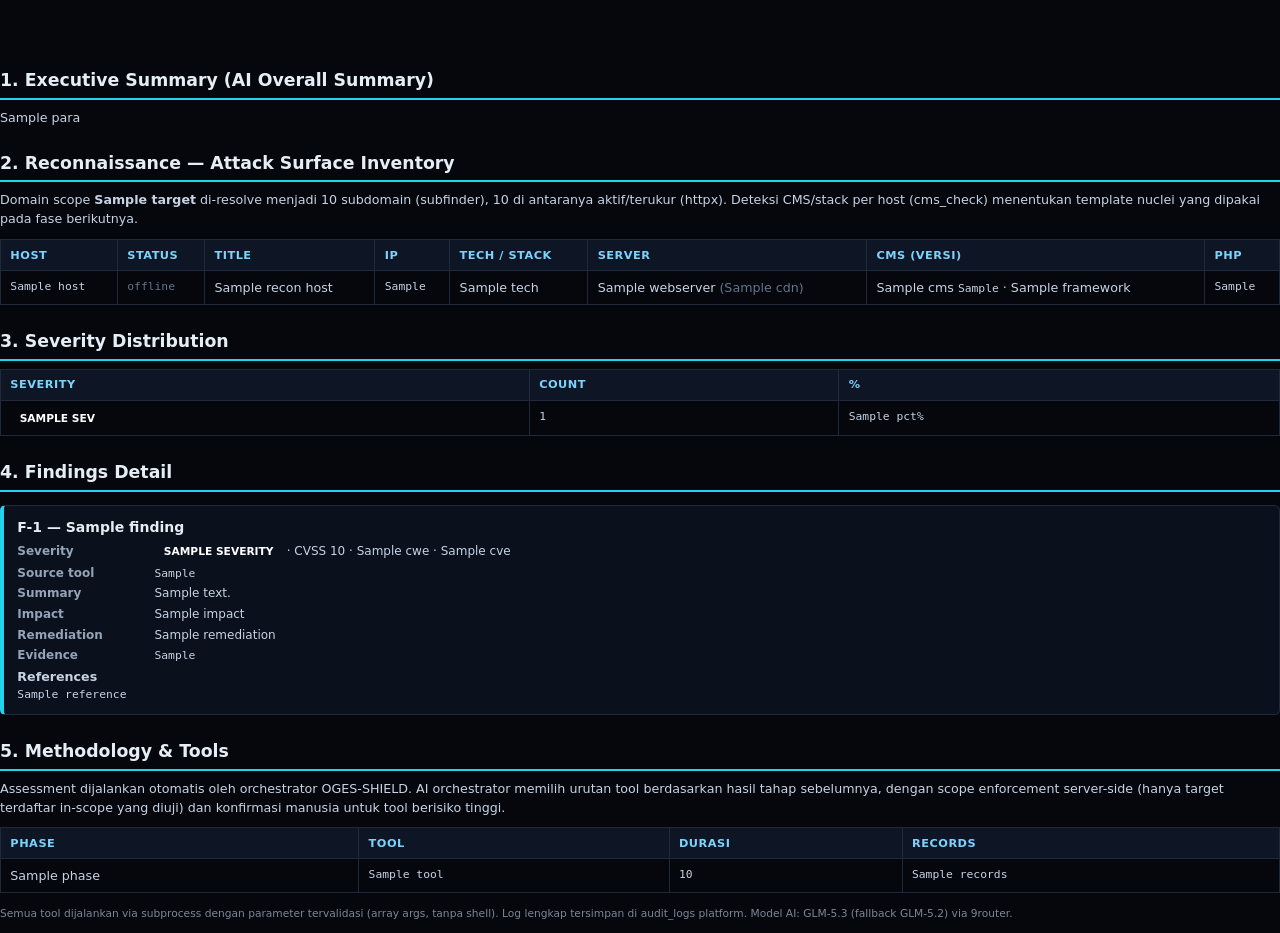
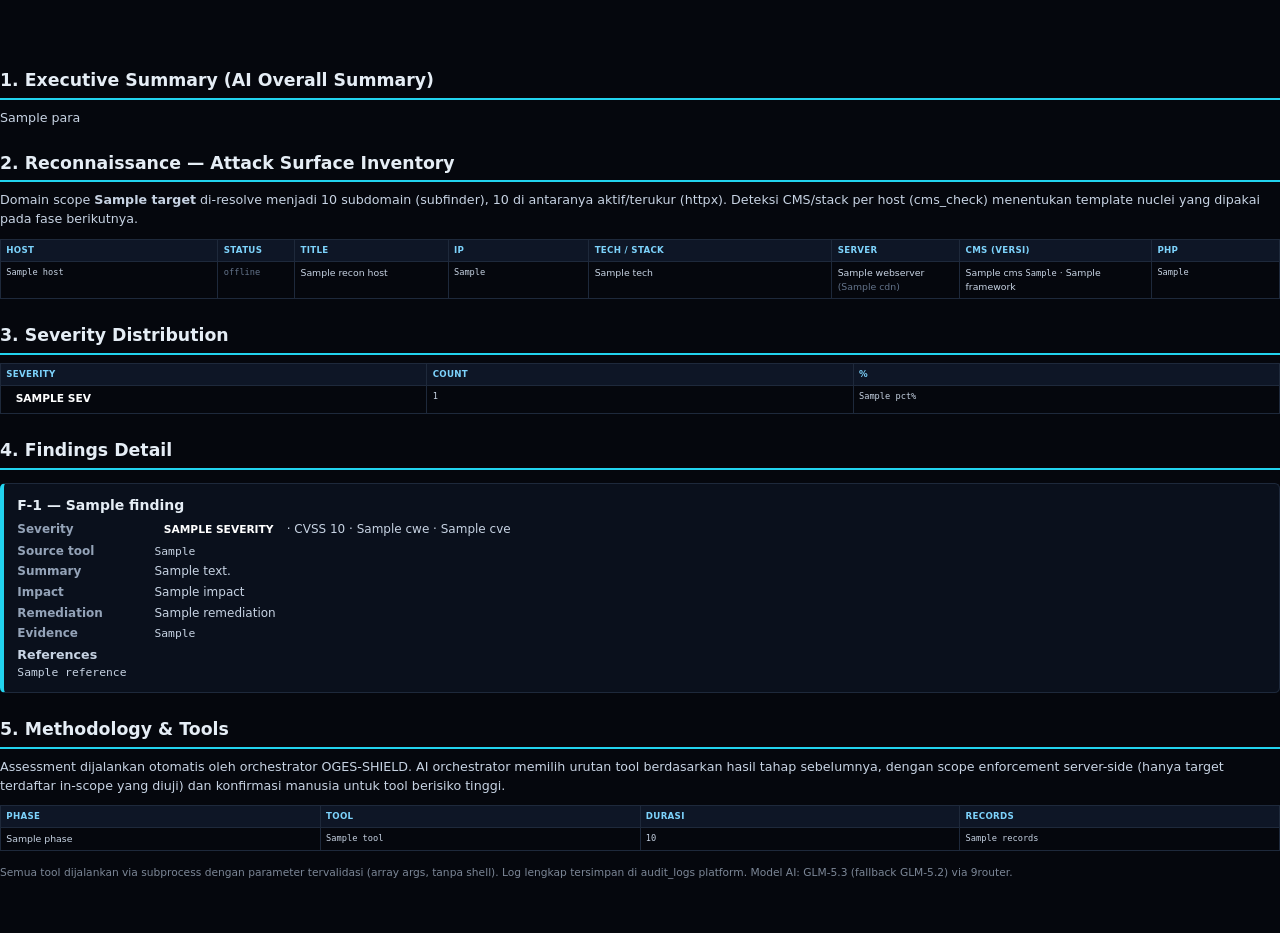
Before and after one commit to phenomu/OGES-SHIELD, a Python web app: template orchestrator/reports/templates/report_template.html in a window 1280 px wide. Shown: the part 1079-2012 px from the top of the page. After the commit the page ends 1958 px from the top, so only its background shows below. Run offline with Jinja, Linux system fonts and the light colour scheme; the template is opened without the code that fills it: most values are stand-ins (such as "Sample title", 1, 10 or a date in 2020).

Commit message:
fix(report): tabel tidak keluar lebar kertas
Bug: tabel recon 8 kolom melebihi area konten A4 (teks menabrak margin
kanan — verified pixel lum 190 di margin). Fix:
- table-layout fixed + colgroup proporsional (host 17%, status 6%,
  title 12%, ip 11%, tech 19%, server 10%, cms 15%, php 10%)
- font tabel mengecil: td 7pt, th 6.5pt, mono 6.5pt
- overflow-wrap break-word (host panjang wrap, tidak dorong kolom lain)
- padding rapat 3pt 4pt
Verified regen 2 report (25ef7a9b + mock WP b4776e1e 5 halaman):
semua halaman margin kanan bersih (lum ≤7), dark tetap (avg 15-22).

```diff
--- a/orchestrator/reports/templates/report_template.html
+++ b/orchestrator/reports/templates/report_template.html
@@ -40,10 +40,11 @@
   .sev-low      { background: #22D3EE; color: #06202B; }
   .sev-info     { background: #64748B; }
 
-  table.data { width: 100%; border-collapse: collapse; margin: 6pt 0 10pt; }
-  table.data th { background: #0E1626; text-align: left; padding: 5pt 7pt; font-size: 8.5pt; text-transform: uppercase; letter-spacing: 0.5px; border: 1px solid #1E293B; color: #7DD3FC; }
-  table.data td { padding: 5pt 7pt; border: 1px solid #1E293B; vertical-align: top; color: #C7D3E3; }
+  table.data { width: 100%; border-collapse: collapse; margin: 6pt 0 10pt; table-layout: fixed; }
+  table.data th { background: #0E1626; text-align: left; padding: 3pt 4pt; font-size: 6.5pt; text-transform: uppercase; letter-spacing: 0.3px; border: 1px solid #1E293B; color: #7DD3FC; }
+  table.data td { padding: 3pt 4pt; border: 1px solid #1E293B; vertical-align: top; color: #C7D3E3; font-size: 7pt; overflow-wrap: break-word; }
   table.data tr:nth-child(even) td { background: #0A101C; }
+  table.data td.mono, table.data .mono { font-size: 6.5pt; }
 
   .finding { border: 1px solid #1E293B; border-left: 4px solid #22D3EE; border-radius: 4pt; padding: 8pt 10pt; margin: 10pt 0; page-break-inside: avoid; background: #0A101C; }
   .finding.sev-critical { border-left-color: #F43F5E; }
@@ -95,6 +96,10 @@
 (subfinder), {{ live_hosts_total }} di antaranya aktif/terukur (httpx). Deteksi CMS/stack
 per host (cms_check) menentukan template nuclei yang dipakai pada fase berikutnya.</p>
 <table class="data">
+  <colgroup>
+    <col style="width:17%"><col style="width:6%"><col style="width:12%"><col style="width:11%">
+    <col style="width:19%"><col style="width:10%"><col style="width:15%"><col style="width:10%">
+  </colgroup>
   <thead><tr>
     <th>Host</th><th>Status</th><th>Title</th><th>IP</th>
     <th>Tech / Stack</th><th>Server</th><th>CMS (versi)</th><th>PHP</th>
```
Also changed, not shown: tracker.md (+4 -0 lines).
